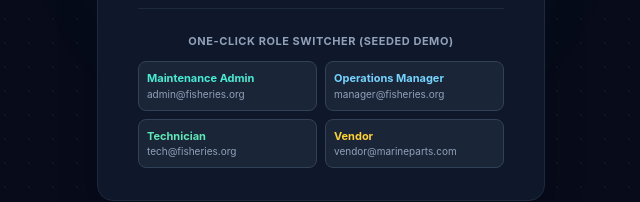
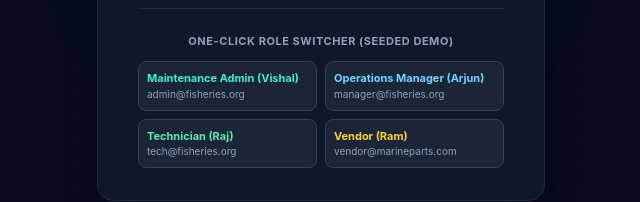
Before and after one commit to nanivishu2008/Fisheries-Reliability-Suite, a React app in the folder frontend/: page /login in a window 1280 px wide. Shown: the part 521-723 px from the top of the page, without its empty margins (319-959 px from the left). Built offline with nearby package versions, Linux system fonts and the light colour scheme; no server answers; the HTML template or start-up script is replaced by a standard one.

Commit message:
feat: rename primary users to Vishal, Arjun, Raj, and Ram

```diff
--- a/frontend/src/pages/LoginPage.jsx
+++ b/frontend/src/pages/LoginPage.jsx
@@ -192,7 +192,7 @@ export const LoginPage = () => {
                 onClick={() => quickFill('admin@fisheries.org', 'AdminPass123!')}
                 className="p-2 bg-slate-800/80 hover:bg-slate-700/80 text-teal-300 rounded-lg text-left border border-slate-700 transition-colors"
               >
-                <div className="font-bold">Maintenance Admin</div>
+                <div className="font-bold">Maintenance Admin (Vishal)</div>
                 <div className="text-[10px] text-slate-400">admin@fisheries.org</div>
               </button>
               <button
@@ -200,7 +200,7 @@ export const LoginPage = () => {
                 onClick={() => quickFill('manager@fisheries.org', 'ManagerPass123!')}
                 className="p-2 bg-slate-800/80 hover:bg-slate-700/80 text-sky-300 rounded-lg text-left border border-slate-700 transition-colors"
               >
-                <div className="font-bold">Operations Manager</div>
+                <div className="font-bold">Operations Manager (Arjun)</div>
                 <div className="text-[10px] text-slate-400">manager@fisheries.org</div>
               </button>
               <button
@@ -208,7 +208,7 @@ export const LoginPage = () => {
                 onClick={() => quickFill('tech@fisheries.org', 'TechPass123!')}
                 className="p-2 bg-slate-800/80 hover:bg-slate-700/80 text-emerald-300 rounded-lg text-left border border-slate-700 transition-colors"
               >
-                <div className="font-bold">Technician</div>
+                <div className="font-bold">Technician (Raj)</div>
                 <div className="text-[10px] text-slate-400">tech@fisheries.org</div>
               </button>
               <button
@@ -216,7 +216,7 @@ export const LoginPage = () => {
                 onClick={() => quickFill('vendor@marineparts.com', 'VendorPass123!')}
                 className="p-2 bg-slate-800/80 hover:bg-slate-700/80 text-amber-300 rounded-lg text-left border border-slate-700 transition-colors"
               >
-                <div className="font-bold">Vendor</div>
+                <div className="font-bold">Vendor (Ram)</div>
                 <div className="text-[10px] text-slate-400">vendor@marineparts.com</div>
               </button>
             </div>
```
Also changed, not shown: 1 other file (tests, documents, lock files or other folders).
